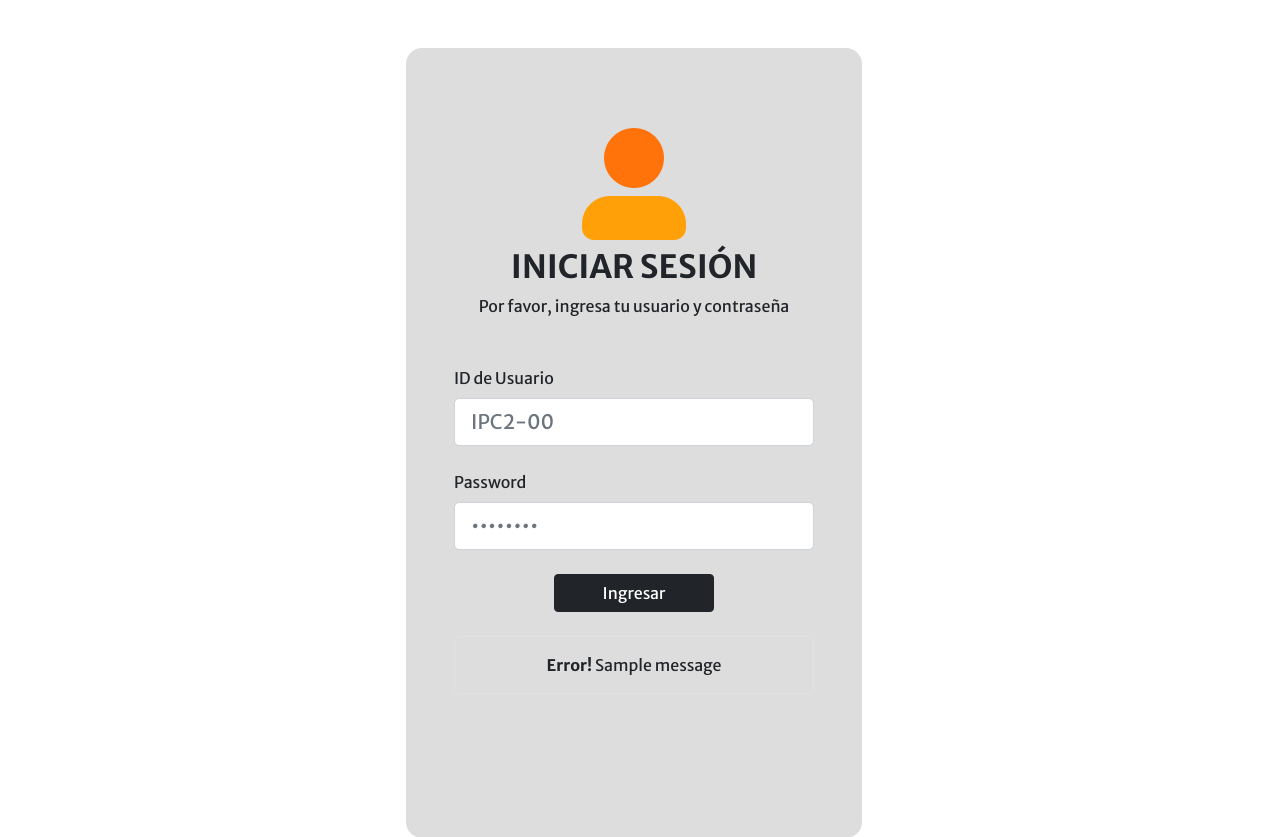
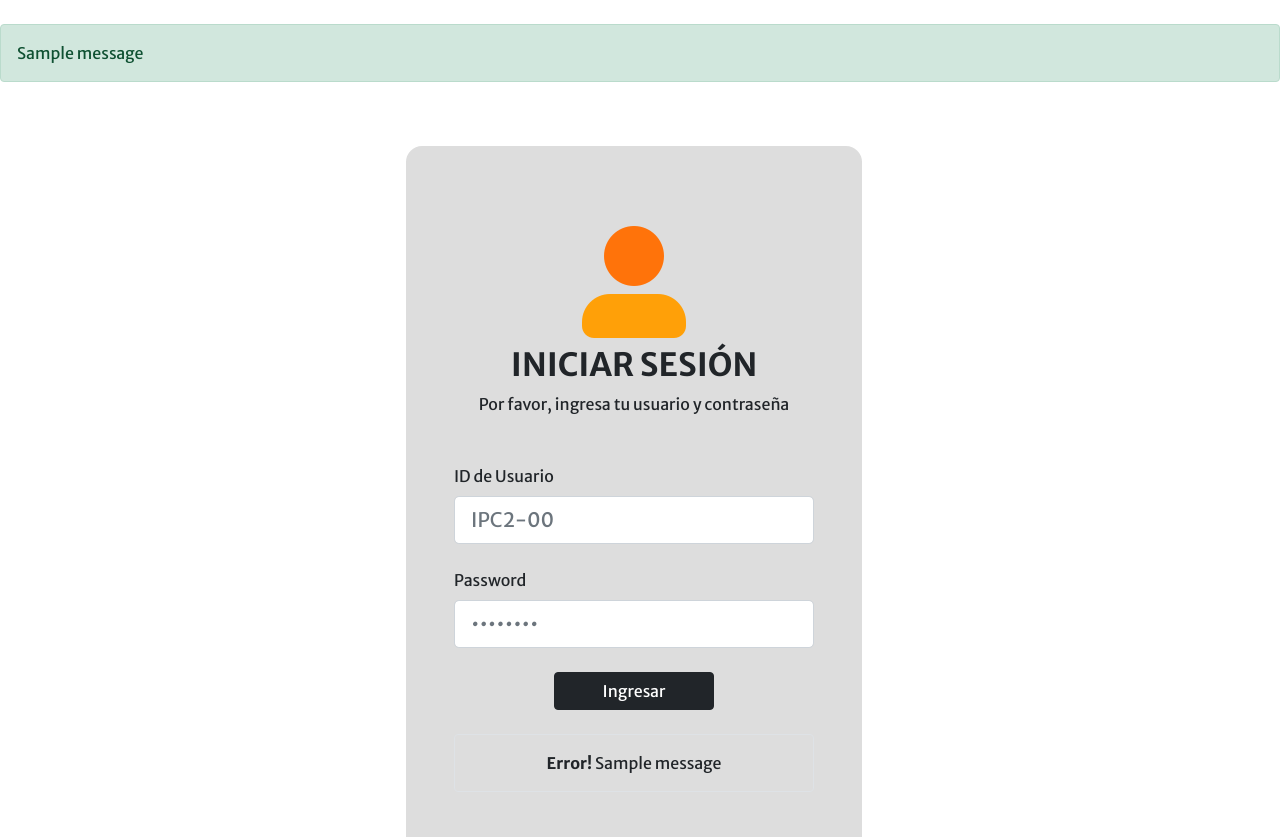
Before and after one commit to angelygm03/IPC2_ProyectoVJ2024_28, a Django app: page /login/ in a window 1280 px wide. Shown: the part 56-893 px from the top of the page. Run offline with Django 5.2, Linux system fonts and the light colour scheme; tables that the repository leaves empty hold one stand-in row (values such as "Sample post"); one stand-in notice (Sample message) is shown.

Commit message:
cerrar sesion

```diff
--- a/Proyecto2/frontend/app/templates/baseAdmin.html
+++ b/Proyecto2/frontend/app/templates/baseAdmin.html
@@ -50,7 +50,7 @@
                         <a class="nav-link active" aria-current="page" href="{% url 'ayuda' %}">Ayuda</a>
                     </li>
                     <li class="nav-item">
-                        <a class="nav-link active" aria-current="page" href="{% url 'index' %}">Salir</a>
+                        <a class="nav-link active" aria-current="page" href="{% url 'logout' %}">Salir</a>
                     </li>
                 </ul>
             </div>
--- a/Proyecto2/frontend/app/templates/baseUser.html
+++ b/Proyecto2/frontend/app/templates/baseUser.html
@@ -38,7 +38,7 @@
                         <a class="nav-link active" aria-current="page" href="{% url 'carrito' %}">Ver carrito</a>
                     </li>
                     <li class="nav-item">
-                        <a class="nav-link active" aria-current="page" href="{% url 'index' %}">Salir</a>
+                        <a class="nav-link active" aria-current="page" href="{% url 'logout' %}">Salir</a>
                     </li>
                 </ul>
             </div>
--- a/Proyecto2/frontend/app/templates/login.html
+++ b/Proyecto2/frontend/app/templates/login.html
@@ -1,7 +1,21 @@
 {% extends "base.html" %}
 {% load static %}
 {% block content %}
-
+{% if messages %}
+<div class="w-100 mt-4">
+    {% for message in messages %}
+    <p class="alert
+        {% if message.tags == 'success' %}
+            alert-success
+        {% elif message.tags == 'error' %}
+            alert-danger
+        {% endif %}
+    ">
+        {{ message }}
+    </p>
+    {% endfor %}
+</div>
+{% endif %}
 <section class="vh-100 gradient-custom">
   <div class="container py-5">
     <div class="row d-flex justify-content-center align-items-center">
--- a/Proyecto2/frontend/app/urls.py
+++ b/Proyecto2/frontend/app/urls.py
@@ -25,4 +25,5 @@ urlpatterns = [
     path('top3Categorias/', views.top3Categorias, name='top3Categorias'),
     path('top3Productos/', views.top3Productos, name='top3Productos'),
     path('ayuda/', views.ayuda, name='ayuda'),
+    path('logout/', views.logout, name='logout'),
 ]
--- a/Proyecto2/frontend/app/views.py
+++ b/Proyecto2/frontend/app/views.py
@@ -3,7 +3,7 @@ import requests
 from django.contrib import messages
 from .forms import LoginForm, FileForm, AddCartForm
 import json
-from django.http import HttpResponse, JsonResponse
+from django.http import JsonResponse
 from django.shortcuts import redirect, render
 
 # Create your views here.
@@ -24,57 +24,55 @@ def login(request):
     return render(request, 'login.html')
 
 def singin(request):
-    try:
-        if request.method == 'POST':
-            form = LoginForm(request.POST)
-            if form.is_valid():
-                #obtenemos los datos del formulario
-                iduser = form.cleaned_data['iduser']
-                password = form.cleaned_data['password']
+    if request.method == 'POST':
+        form = LoginForm(request.POST)
+        if form.is_valid():
+            # obtenemos los datos del formulario
+            iduser = form.cleaned_data['iduser']
+            password = form.cleaned_data['password']
 
-                #PETICION AL BACKEND
-                #ENDPOINT- URL
-                url = endpoint + 'login'
-                #DATA A ENVIAR
-                data = {
-                    'id': iduser,
-                    'password': password
-                }
+            # PETICION AL BACKEND
+            # ENDPOINT- URL
+            url = endpoint + 'login'
+            # DATA A ENVIAR
+            data = {
+                'id': iduser,
+                'password': password
+            }
 
-                #convertimos los datos a json
-                json_data = json.dumps(data)
+            # convertimos los datos a json
+            json_data = json.dumps(data)
 
-                #HEADERS
-                headers = {
-                    'Content-Type': 'application/json'
-                }
+            # HEADERS
+            headers = {
+                'Content-Type': 'application/json'
+            }
 
-                #llamamos a la peticion backend
-                response = requests.post(url, data=json_data, headers=headers)
-                respuesta = response.json()
-                if response.status_code == 200:
-                    rol = int(respuesta['role'])
-                    contexto['user'] = iduser
-                    pagina_redireccion = None
-                    #IR A ADMIN
-                    if rol == 1:
-                        #si yo quiero almacenar el usuario en cache
-                        #cache.set('id_user', iduser, timeout=None)
-                        #si yo quiero almacenar el usuario en cookies
-                        pagina_redireccion = redirect('administrador')
-                        pagina_redireccion.set_cookie('id_user', iduser)
-                        return pagina_redireccion
-                    elif rol == 2:
-                        #si yo quiero almacenar el usuario en cache
-                        #cache.set('id_user', iduser, timeout=None)
-                        #si yo quiero almacenar el usuario en cookies
-                        pagina_redireccion = redirect('usuario')
-                        pagina_redireccion.set_cookie('id_user', iduser)
-                        return pagina_redireccion
+            # llamamos a la peticion backend
+            response = requests.post(url, data=json_data, headers=headers)
+            respuesta = response.json()
+            if response.status_code == 200:
+                rol = int(respuesta['role'])
+                contexto['user'] = iduser
+                pagina_redireccion = None
+                # IR A ADMIN
+                if rol == 1:
+                    pagina_redireccion = redirect('administrador')
+                    pagina_redireccion.set_cookie('id_user', iduser)
+                    return pagina_redireccion
+                elif rol == 2:
+                    pagina_redireccion = redirect('usuario')
+                    pagina_redireccion.set_cookie('id_user', iduser)
+                    return pagina_redireccion
+                else:
+                    messages.error(request, 'Rol no válido')
+            else:
+                messages.error(request, 'Credenciales incorrectas')
+    else:
+        form = LoginForm()
 
+    return render(request, 'login.html', {'form': form})
 
-    except:
-        return render(request, 'login.html')
 
 def adminView(request):
     return render(request, 'admin.html')
@@ -347,3 +345,8 @@ def top3Productos(request):
 
 def ayuda(request):
     return render(request, 'ayuda.html')
+
+def logout(request):
+    response = redirect('login')
+    response.delete_cookie('id_user')
+    return response
```
